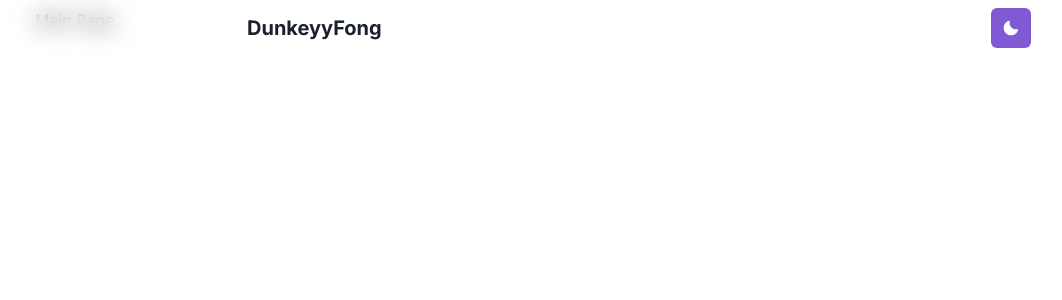
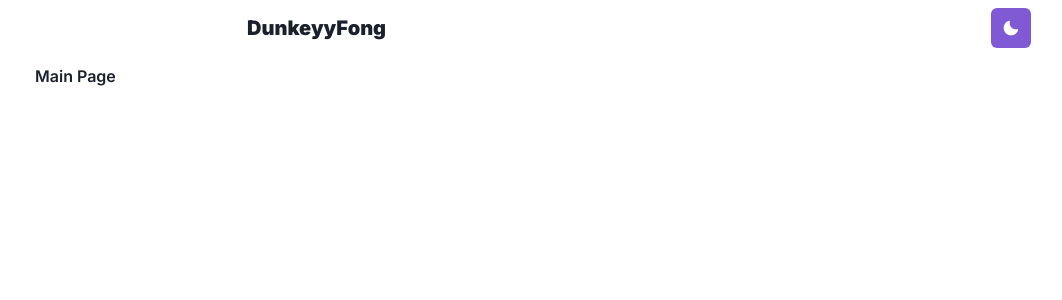
Before and after one commit to dunkeyyfong/dunkeyy-portfolio, a Next.js app: page / in a window 1280 px wide. Shown: the top 300 px of the page, without its empty margins (1-1063 px from the left). Built offline with nearby package versions, Linux system fonts and the light colour scheme.

Commit message:
Update font family and update Main Page

```diff
--- a/app/(main)/page.tsx
+++ b/app/(main)/page.tsx
@@ -1,7 +1,7 @@
 import { ThemeSwitcher } from "@/components/theme-switcher";
 
 const MainPage = () => {
-  return <div>Main Page</div>;
+  return <div className="mt-[8vh]">Main Page</div>;
 };
 
 export default MainPage;
--- a/app/globals.css
+++ b/app/globals.css
@@ -2,8 +2,13 @@
 @tailwind components;
 @tailwind utilities;
 
+@import url('https://fonts.googleapis.com/css2?family=Quicksand:wght@300..700&display=swap');
+
 body {
-  @apply bg-blue-400 text-black;
+  @apply bg-yellow-100 text-gray-800;
+  font-family: "Quicksand", sans-serif;
+  font-weight: 600;
+  font-style: normal;
 }
 
 .dark body {
```
